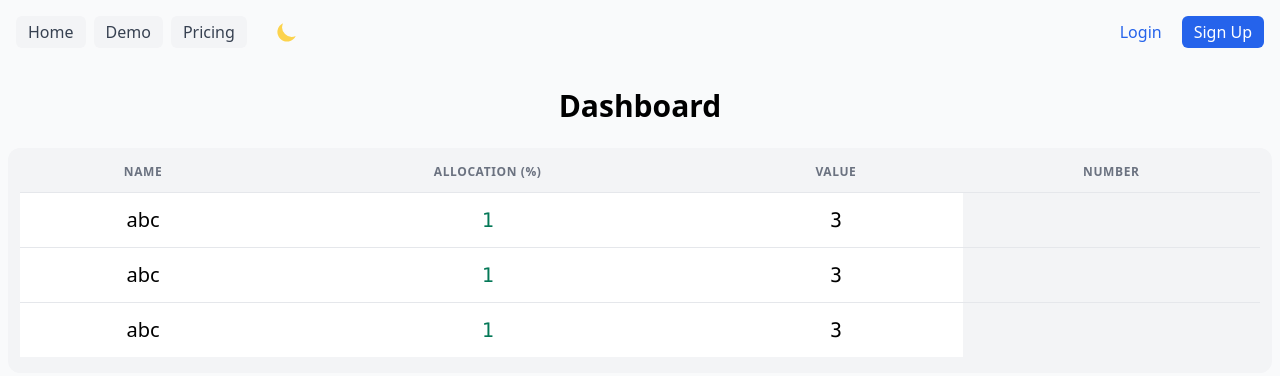
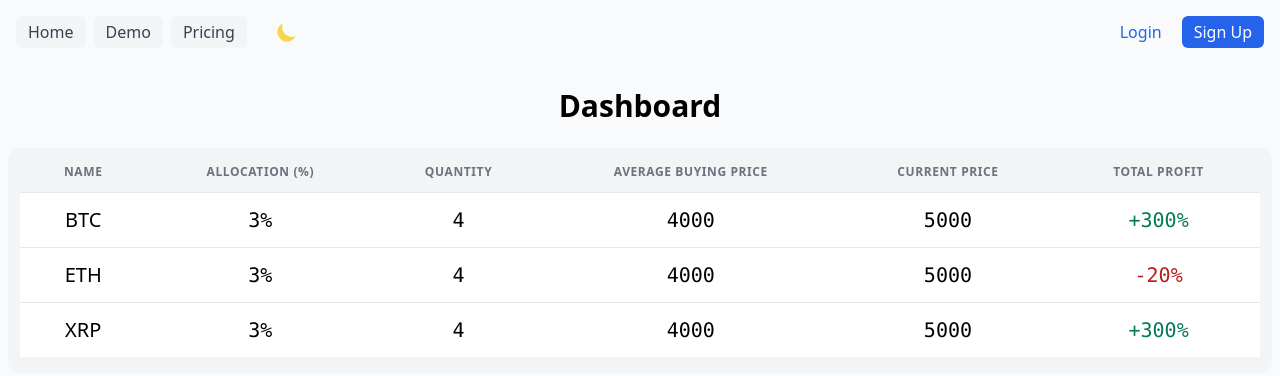
Before and after one commit to cypg09/surferbot, a React (Create React App) app: page / in a window 1280 px wide. Both pictures are taken after a click on the button "Demo". Shown: the top 376 px of the page. Built offline with nearby package versions, Linux system fonts and the light colour scheme.

Commit message:
Better demo page

```diff
--- a/src/Main/Main.js
+++ b/src/Main/Main.js
@@ -1,6 +1,6 @@
 import React from "react";
 import Homepage from "../Pages/Public/Homepage";
-import Lorem from "../Pages/Public/Lorem";
+import Demo from "../Pages/Public/Demo";
 import Pricing from "../Pages/Public/Pricing";
 import Login from "../Pages/Public/Login";
 import SignUp from "../Pages/Public/SignUp";
@@ -8,7 +8,7 @@ import Navbar from "../Navbar/Navbar";
 
 const pages = {
   Home: <Homepage/>,
-  Demo: <Lorem/>,
+  Demo: <Demo/>,
   Pricing: <Pricing/>,
   Login: <Login/>,
   'Sign Up': <SignUp/>,
@@ -16,7 +16,7 @@ const pages = {
 
 const pagesToRender = {
   Home: <Homepage/>,
-  Demo: <Lorem/>,
+  Demo: <Demo/>,
   Pricing: <Pricing/>,
 }
 
--- a/src/Navbar/NavbarButton.js
+++ b/src/Navbar/NavbarButton.js
@@ -24,7 +24,8 @@ class NavbarButton extends React.Component {
       return this.className;
     }
     let className = "px-3 py-1 m-1 text-center rounded-md";
-    return className + " " + "bg-gray-100 text-gray-700 dark:bg-gray-700 dark:text-white";
+    className += " ";
+    return className + "bg-gray-100 text-gray-700 dark:bg-gray-700 dark:text-white";
   }
 
   render() {
--- a/src/Navbar/NavbarMobile.js
+++ b/src/Navbar/NavbarMobile.js
@@ -4,7 +4,6 @@ import DarkModeToggler from "./DarkModeToggler";
 import NavbarLogin from "./NavbarLogin";
 import NavbarSignup from "./NavbarSignup";
 import NavbarMobileToggler from "./NavbarMobileToggler";
-import Homepage from "../Pages/Public/Homepage";
 
 
 class NavbarMobile extends React.Component {
--- a/src/Pages/Column.js
+++ b/src/Pages/Column.js
@@ -1,15 +1,36 @@
 export default function Column(props) {
+  function renderTotalProfit() {
+    if (props.totalProfit < 0) {
+      return (
+        <td className="m-1 font-mono text-xl text-center text-red-700 dark:text-red-400">
+          <p className="m-3">{props.totalProfit}{'%'}</p>
+        </td>
+      );
+    }
+    return (
+      <td className="m-1 font-mono text-xl text-center text-green-700 dark:text-green-400">
+        <p className="m-3">{'+'}{props.totalProfit}{'%'}</p>
+      </td>
+    );
+  }
   return(
     <tr>
-      <td className="m-1 text-xl text-center text-black dark:text-white">
+      <td className="m-1 text-xl text-center text-black uppercase dark:text-white">
         <p className="m-3">{props.name}</p>
       </td>
-      <td className="m-1 font-mono text-xl text-center text-green-700 dark:text-green-300">
-        <p className="m-3">{props.value}</p>
+      <td className="m-1 font-mono text-xl text-center text-black dark:text-white">
+        <p className="m-3">{props.allocation}</p>
       </td>
       <td className="m-1 font-mono text-xl text-center text-black dark:text-white">
-        <p className="m-3">{props.number}</p>
+        <p className="m-3">{props.quantity}</p>
       </td>
+      <td className="m-1 font-mono text-xl text-center text-black dark:text-white">
+        <p className="m-3">{props.averageBuyPrice}</p>
+      </td>
+      <td className="m-1 font-mono text-xl text-center text-black dark:text-white">
+        <p className="m-3">{props.currentPrice}</p>
+      </td>
+      {renderTotalProfit()}
     </tr>
   );
 }
--- a/src/Pages/Public/Lorem.js
+++ b/src/Pages/Public/Demo.js
@@ -1,7 +1,7 @@
 import Table from "../Table";
 
 
-function Lorem() {
+function Demo() {
   return (
   <div id="currentPage" className="container place-content-center p-1 mx-auto">
     <h1 className="m-6 text-3xl font-extrabold text-center text-black dark:text-white">Dashboard</h1>
@@ -10,4 +10,4 @@ function Lorem() {
   );
 }
 
-export default Lorem;
+export default Demo;
--- a/src/Pages/Table.js
+++ b/src/Pages/Table.js
@@ -2,33 +2,62 @@ import Column from "./Column";
 
 export default function Table() {
 
+  function renderHead() {
+    let columns = [
+      'Name',
+      'Allocation (%)',
+      'Quantity',
+      'Average buying price',
+      'Current price',
+      'Total profit',
+    ];
+    let header = columns.map(columnName =>
+      <th
+        scope="col"
+        className="px-6 py-3 text-xs font-semibold tracking-wider text-center text-gray-500 uppercase dark:text-white"
+      >
+       {columnName}
+      </th>
+    );
+    return header;
+  }
+
   function renderColumns() {
-
-
     let items = [
       {
-        name: 'abc',
-        value: 1,
-        number: 3,
+        name: 'btc',
+        allocation: '3%',
+        quantity: 4,
+        averageBuyPrice: 4000,
+        currentPrice: 5000,
+        totalProfit: 300,
       },
       {
-        name: 'abc',
-        value: 1,
-        number: 3,
+        name: 'eth',
+        allocation: '3%',
+        quantity: 4,
+        averageBuyPrice: 4000,
+        currentPrice: 5000,
+        totalProfit: -20,
       },
       {
-        name: 'abc',
-        value: 1,
-        number: 3,
+        name: 'XRP',
+        allocation: '3%',
+        quantity: 4,
+        averageBuyPrice: 4000,
+        currentPrice: 5000,
+        totalProfit: 300,
       },
       ];
-
 
     let table = items.map(column =>
       <Column
         name={column.name}
-        value={column.value}
-        number={column.number}
+        allocation={column.allocation}
+        quantity={column.quantity}
+        averageBuyPrice={column.averageBuyPrice}
+        currentPrice={column.currentPrice}
+        totalProfit={column.totalProfit}
       />
     );
     return table;
@@ -38,32 +67,7 @@ export default function Table() {
     <div className="px-3 pt-1 pb-4 bg-gray-100 rounded-xl dark:bg-gray-700">
       <table className="w-full bg-gray-100 divide-y divide-gray-200 dark:divide-gray-800 dark:bg-gray-700">
         <thead>
-          <tr className="">
-            <th
-              scope="col"
-              className="px-6 py-3 text-xs font-semibold tracking-wider text-center text-gray-500 uppercase dark:text-white"
-            >
-              Name
-            </th>
-            <th
-              scope="col"
-              className="px-6 py-3 text-xs font-semibold tracking-wider text-center text-gray-500 uppercase dark:text-white"
-            >
-            Allocation (%)
-            </th>
-            <th
-              scope="col"
-              className="px-6 py-3 text-xs font-semibold tracking-wider text-center text-gray-500 uppercase dark:text-white"
-            >
-              Value
-            </th>
-            <th
-              scope="col"
-              className="px-6 py-3 text-xs font-semibold tracking-wider text-center text-gray-500 uppercase dark:text-white"
-            >
-              Number
-            </th>
-          </tr>
+          {renderHead()}
         </thead>
         <tbody className="bg-white divide-y divide-gray-200 dark:divide-gray-800 dark:bg-gray-600">
           {renderColumns()}
```
